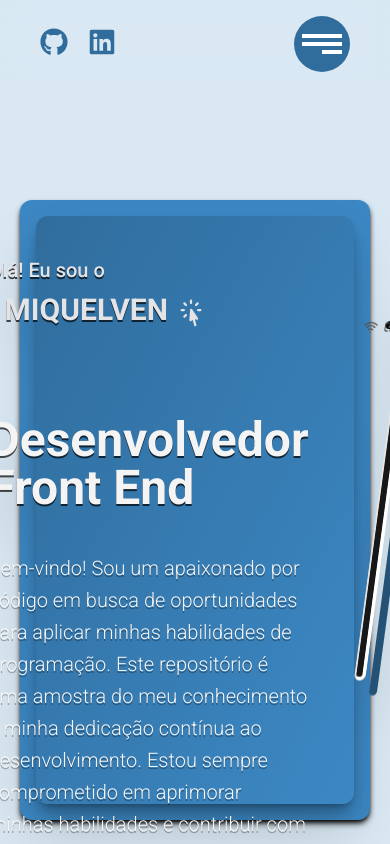
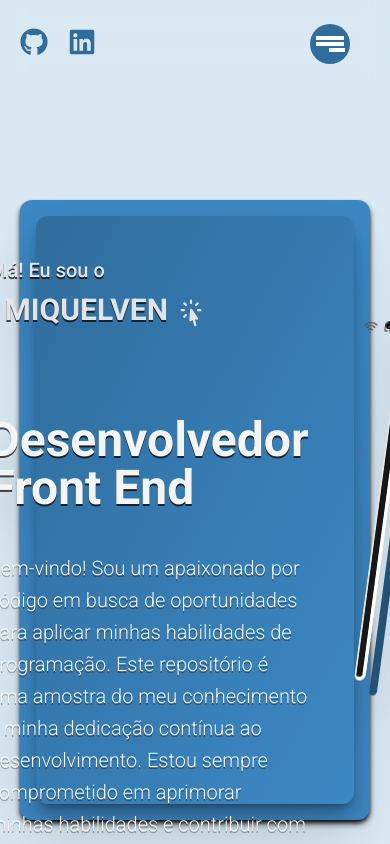
Before and after one commit to miquelven/Portifolio, a React (Vite) app: page / in a window 390 px wide. Shown: the top 844 px of the page. Built offline with nearby package versions, Linux system fonts and the light colour scheme.

Commit message:
adição da responsividade

```diff
--- a/src/assets/components/Header/index.jsx
+++ b/src/assets/components/Header/index.jsx
@@ -2,7 +2,7 @@ import Menu from "../Menu";
 
 export default function Header() {
   return (
-    <header className="relative px-10 py-5 mb-20 z-20">
+    <header className="relative px-10 py-5 mb-20 z-20 max-sm:px-5">
       <div className="w-full h-20 fixed  inset-0 backdrop-blur-md z-10"></div>
       <Menu />
     </header>
--- a/src/assets/components/Menu/index.jsx
+++ b/src/assets/components/Menu/index.jsx
@@ -38,6 +38,7 @@ export default function Menu() {
           />
         </a>
       </div>
+
       <div
         className="h-12 flex justify-end items-center fixed z-50 right-10"
         onClick={handleClick}
@@ -46,7 +47,7 @@ export default function Menu() {
       </div>
 
       <motion.div
-        className="bg-[#245276]  p-32 md:p-20 fixed z-40 inset-0"
+        className="bg-[#245276]  p-32 md:p-20 fixed z-40 inset-0 max-sm:px-4"
         style={{ height: isOpen ? "100vh" : "0px" }}
         variants={{
           open: { opacity: 1 },
--- a/src/assets/components/MenuContent/index.jsx
+++ b/src/assets/components/MenuContent/index.jsx
@@ -101,7 +101,7 @@ const Link = ({ heading, imgSrc, subheading, href }) => {
             </motion.span>
           ))}
         </motion.span>
-        <span className="relative z-10 mt-2 block text-base text-neutral-100 transition-colors duration-500 group-hover:text-neutral-400">
+        <span className="relative z-10 mt-2 block text-base text-neutral-100 transition-colors duration-500 group-hover:text-neutral-400 max-sm:text-sm ">
           {subheading}
         </span>
       </div>
--- a/src/assets/components/MenuIcon/index.jsx
+++ b/src/assets/components/MenuIcon/index.jsx
@@ -11,27 +11,26 @@ export default function MenuIcon({ isOpen }) {
       <motion.button
         initial={false}
         animate={isOpen ? "open" : "closed"}
-        className="relative h-14 w-14 rounded-full transition-scale duration-300 hover:scale-110  "
+        className="relative h-14 w-14 rounded-full transition-scale duration-300 hover:scale-110  max-sm:h-10 max-sm:w-10"
         style={{ backgroundColor: isOpen ? "transparent" : "#306d9d" }}
       >
         <motion.span
           variants={VARIANTS.top}
-          className="absolute h-1 w-10 bg-white"
+          className="absolute h-1 w-10 bg-white max-sm:w-7"
           style={{ y: "-50%", left: "50%", x: "-50%", top: "35%" }}
         />
         <motion.span
           variants={VARIANTS.middle}
-          className="absolute h-1 w-10 bg-white"
+          className="absolute h-1 w-10 bg-white max-sm:w-7"
           style={{ left: "50%", x: "-50%", top: "50%", y: "-50%" }}
         />
         <motion.span
           variants={VARIANTS.bottom}
-          className="absolute h-1 w-5 bg-white"
+          className="absolute bottom-[35%]  h-1 w-5 bg-white max-sm:w-4"
           style={{
             x: "-50%",
             y: "50%",
-            bottom: "35%",
-            left: "calc(50% + 10px)",
+            left: "calc(50% + 7px)",
           }}
         />
       </motion.button>
@@ -67,7 +66,7 @@ const VARIANTS = {
     closed: {
       rotate: ["45deg", "0deg", "0deg"],
       bottom: ["50%", "50%", "35%"],
-      left: "calc(50% + 10px)",
+      // left: "calc(50% + 10px)",
     },
   },
 };
```
